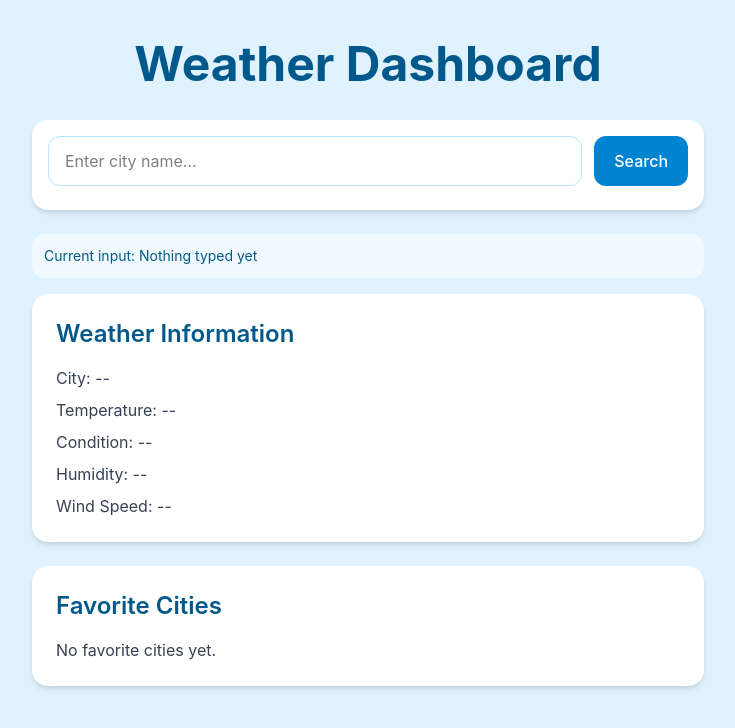
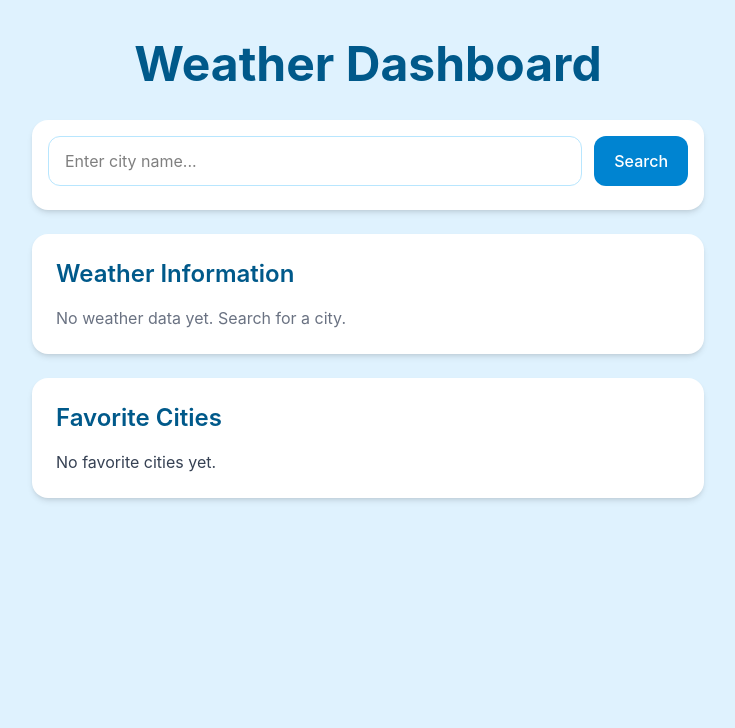
Before and after one commit to EiSandyPhyo/weather-dashboard, a React (Vite) app: page / in a window 1280 px wide. Shown: the top 728 px of the page, without its empty margins (272-1007 px from the left). Built offline with nearby package versions, Linux system fonts and the light colour scheme.

Commit message:
Step5: Save the weather search in state and display results in weather card

```diff
--- a/src/App.jsx
+++ b/src/App.jsx
@@ -6,22 +6,42 @@ import "./App.css";
 function App() {
   const [city, setCity] = useState("");
   const [message, setMessage] = useState("");
+  const [errorMsg, setErrorMsg] = useState("");
+  const [weather, setWeather] = useState(null);
 
   const handleSearch = async () => {
+    setMessage("");
+    setWeather(null); // Clear previous weather data
     const trimmedCity = city.trim(); //to remove leading and trailing whitespace
 
     if (!trimmedCity) {
-      setMessage("Please enter a city name");
+      setErrorMsg("Please enter a city name");
       return;
     }
 
     try {
-      setMessage(`Searching weather for "${trimmedCity}"...`);
+      setErrorMsg(`Searching weather for "${trimmedCity}"...`);
 
       const data = await getWeatherByCity(trimmedCity); //fetch weather data for the specified city
+      setErrorMsg(""); // Clear any previous error messages
+
+      const current = data.current_condition?.[0]; // Get the current condition from the API response
+      const nearestArea = data.nearest_area?.[0]; // Get the nearest area information from the API response
+
+      const weatherData = {
+        city: nearestArea?.areaName?.[0]?.value || trimmedCity,
+        country: nearestArea?.country?.[0]?.value || "",
+        temperature: current?.temp_C || "N/A",
+        condition: current?.weatherDesc?.[0]?.value || "N/A",
+        humidity: current?.humidity || "N/A",
+        windSpeed: current?.windspeedKmph || "N/A",
+      };
 
       console.log(data);
-      setMessage(`Weather data loaded for "${trimmedCity}". Check console.`);
+      setWeather(weatherData);
+      setMessage(`Weather data loaded for "${weatherData.city}".`);
+
+      // setMessage(`Weather data loaded for "${trimmedCity}". Check console.`);
     } catch (error) {
       setMessage(error.message);
     }
@@ -61,24 +81,54 @@ function App() {
                 Search
               </button>
             </div>
-            <p className="text-red-400 text-sm mt-2">{`${message}`}</p>
+            <p className="text-red-400 text-sm mt-2">{errorMsg}</p>
           </div>
 
-          <div className="mb-4 rounded-xl bg-sky-50 p-3 text-sm text-sky-800">
+          {/* <div className="mb-4 rounded-xl bg-sky-50 p-3 text-sm text-sky-800">
             Current input: {city || "Nothing typed yet"}
-          </div>
+          </div> */}
+
+          {message && (
+            <div className="mb-6 rounded-xl bg-white p-4 text-sm font-medium text-sky-700 shadow-md">
+              {message}
+            </div>
+          )}
 
           <div className="mb-6 rounded-2xl bg-white p-6 shadow-md">
             <h2 className="mb-4 text-2xl font-semibold text-sky-800">
               Weather Information
             </h2>
-            <div className="space-y-2 text-gray-700">
-              <p>City: --</p>
-              <p>Temperature: --</p>
-              <p>Condition: --</p>
-              <p>Humidity: --</p>
-              <p>Wind Speed: --</p>
-            </div>
+            {weather ? (
+              <div className="space-y-2 text-gray-700">
+                <p>
+                  <span className="font-medium">City:</span> {weather.city}
+                </p>
+                <p>
+                  <span className="font-medium">Country:</span>{" "}
+                  {weather.country}
+                </p>
+                <p>
+                  <span className="font-medium">Temperature:</span>{" "}
+                  {weather.temperature}°C
+                </p>
+                <p>
+                  <span className="font-medium">Condition:</span>{" "}
+                  {weather.condition}
+                </p>
+                <p>
+                  <span className="font-medium">Humidity:</span>{" "}
+                  {weather.humidity}%
+                </p>
+                <p>
+                  <span className="font-medium">Wind Speed:</span>{" "}
+                  {weather.windSpeed} km/h
+                </p>
+              </div>
+            ) : (
+              <p className="text-gray-500">
+                No weather data yet. Search for a city.
+              </p>
+            )}
           </div>
 
           <div className="rounded-2xl bg-white p-6 shadow-md">
```
